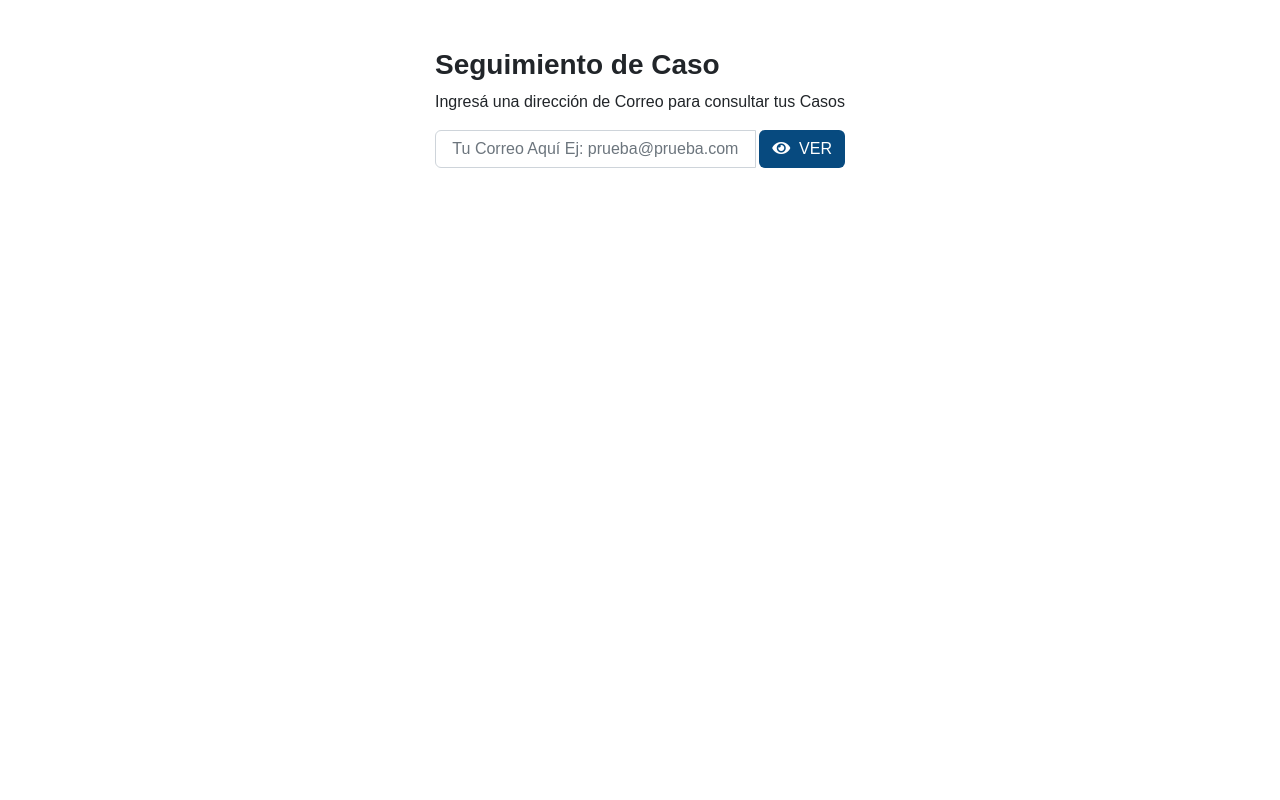
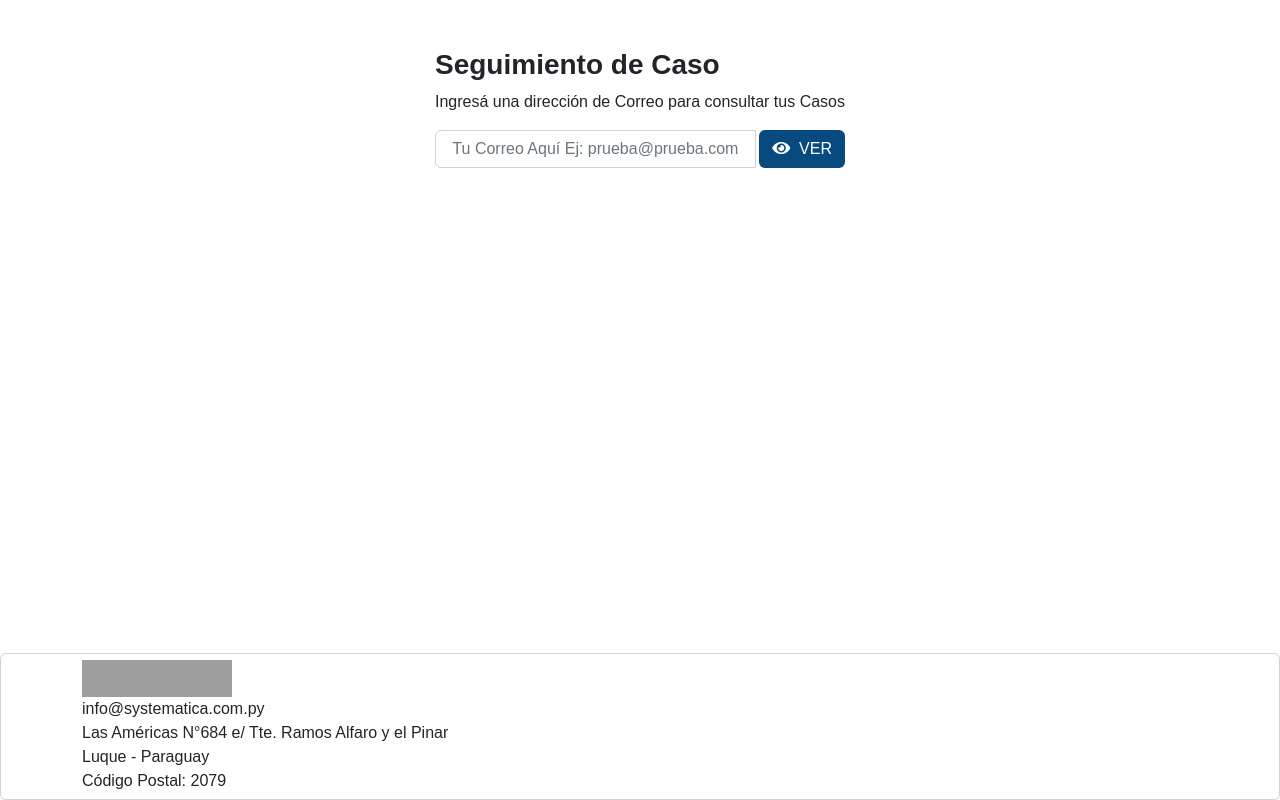
Before and after one commit to CrisMaster780/aeromar, a Django app: page /correo/ in a window 1280 px wide. Run offline with Django 4.2, Linux system fonts and the light colour scheme; some libraries are stand-ins or nearby versions; grey boxes are pictures that could not be loaded.

Commit message:
commit_004

```diff
--- a/templates/consulta_correo.html
+++ b/templates/consulta_correo.html
@@ -1,5 +1,19 @@
 <!DOCTYPE html>
 <html lang="en">
+<style>
+    .container {
+        width: 100%;
+    }
+
+    .left-div,
+    .right-div {
+        display: inline-block;
+        width: 50%;
+        /* O cualquier otro ancho deseado */
+        vertical-align: top;
+        /* Alinear los elementos en la parte superior */
+    }
+</style>
 
 <head>
     <meta charset="UTF-8">
@@ -9,11 +23,11 @@
     <link rel="shortcut icon" href="images/systematica.ico" type="image/x-icon">
     <link rel="stylesheet" href="https://cdn.jsdelivr.net/npm/bootstrap@5.2.3/dist/css/bootstrap.min.css"
         integrity="sha384-rbsA2VBKQhggwzxH7pPCaAqO46MgnOM80zW1RWuH61DGLwZJEdK2Kadq2F9CUG65" crossorigin="anonymous">
-        <link rel="stylesheet" href="https://cdnjs.cloudflare.com/ajax/libs/font-awesome/5.15.3/css/all.min.css" />
+    <link rel="stylesheet" href="https://cdnjs.cloudflare.com/ajax/libs/font-awesome/5.15.3/css/all.min.css" />
 
 </head>
 
-<body style="font-family: 'Nexa Light', Arial, sans-serif;">
+<body style="font-family: 'Nexa Light', Arial, sans-serif;display: flex;  flex-direction: column;   min-height: 100vh;">
     <div class="container d-flex justify-content-center align-items-center p-4">
         <div class="row">
             <div class="col-xs-12 col-sm-10 col-sm-offset-1 col-md-12 col-md-offset-0">
@@ -30,8 +44,8 @@
                             <input type="email" required class="form-control text-center" name="correo" id="correo"
                                 placeholder="Tu Correo Aquí Ej: prueba@prueba.com">&nbsp;
                             <span class="input-group-btn">
-                                <button class="btn " style="background-color: #074a7f;color:white;"
-                                    type="submit"><i class="fa fa-eye" aria-hidden="true"></i>&nbsp; VER</button>
+                                <button class="btn " style="background-color: #074a7f;color:white;" type="submit"><i
+                                        class="fa fa-eye" aria-hidden="true"></i>&nbsp; VER</button>
                             </span>
                         </div><!-- /input-group -->
                     </form>
@@ -49,6 +63,26 @@
     {% endif %}
 
     {% endblock %}
+
+</body>
+<footer class="form-control" style="margin-top: auto;">
+
+    <div class="container">
+        <div class="left-div">
+            <img width="150" height="37"
+                src="https://systematica.com.py/wp-content/uploads/2023/03/systematica_logo.svg"
+                class="attachment-large size-large wp-image-71" alt="">
+        </div>
+        <div class="right-div">
+            <span>
+                info@systematica.com.py <br>
+                Las Américas N°684 e/ Tte. Ramos Alfaro y el Pinar<br>
+                Luque - Paraguay<br>
+                Código Postal: 2079
+            </span>
+        </div>
+    </div>
+
     <script src="https://cdn.jsdelivr.net/npm/sweetalert2@11"></script>
     <script src="https://cdn.jsdelivr.net/npm/bootstrap@5.2.3/dist/js/bootstrap.min.js"
         integrity="sha384-cuYeSxntonz0PPNlHhBs68uyIAVpIIOZZ5JqeqvYYIcEL727kskC66kF92t6Xl2V"
@@ -63,6 +97,6 @@
         })
         {% endif %}
     </script>
-</body>
+</footer>
 
 </html>
--- a/templates/tabla_caso_cliente.html
+++ b/templates/tabla_caso_cliente.html
@@ -20,8 +20,8 @@
                 <td>{{ res.codigo_caso }}</td>
                 <td>{{ res.cliente.nombre}}</td>
                 <td>{{ res.cliente.direccion}}</td>
+                <td>{{ res.cliente.telefono}}</td>
                 <td>{{ res.cliente.correo}}</td>
-                <td>{{ res.cliente.telefono}}</td>
                 <td>{{ res.observacion}}</td>
 
                 <td>
--- a/templates/tabla_caso_correo.html
+++ b/templates/tabla_caso_correo.html
@@ -19,8 +19,8 @@
                 <td>{{ res.codigo_caso }}</td>
                 <td>{{ res.cliente.nombre}}</td>
                 <td>{{ res.cliente.direccion}}</td>
+                <td>{{ res.cliente.telefono}}</td>
                 <td>{{ res.cliente.correo}}</td>
-                <td>{{ res.cliente.telefono}}</td>
                 <td>{{ res.observacion}}</td>
 
                 <td>
```
Also changed, not shown: templates/index.html (+23 -9 lines).
